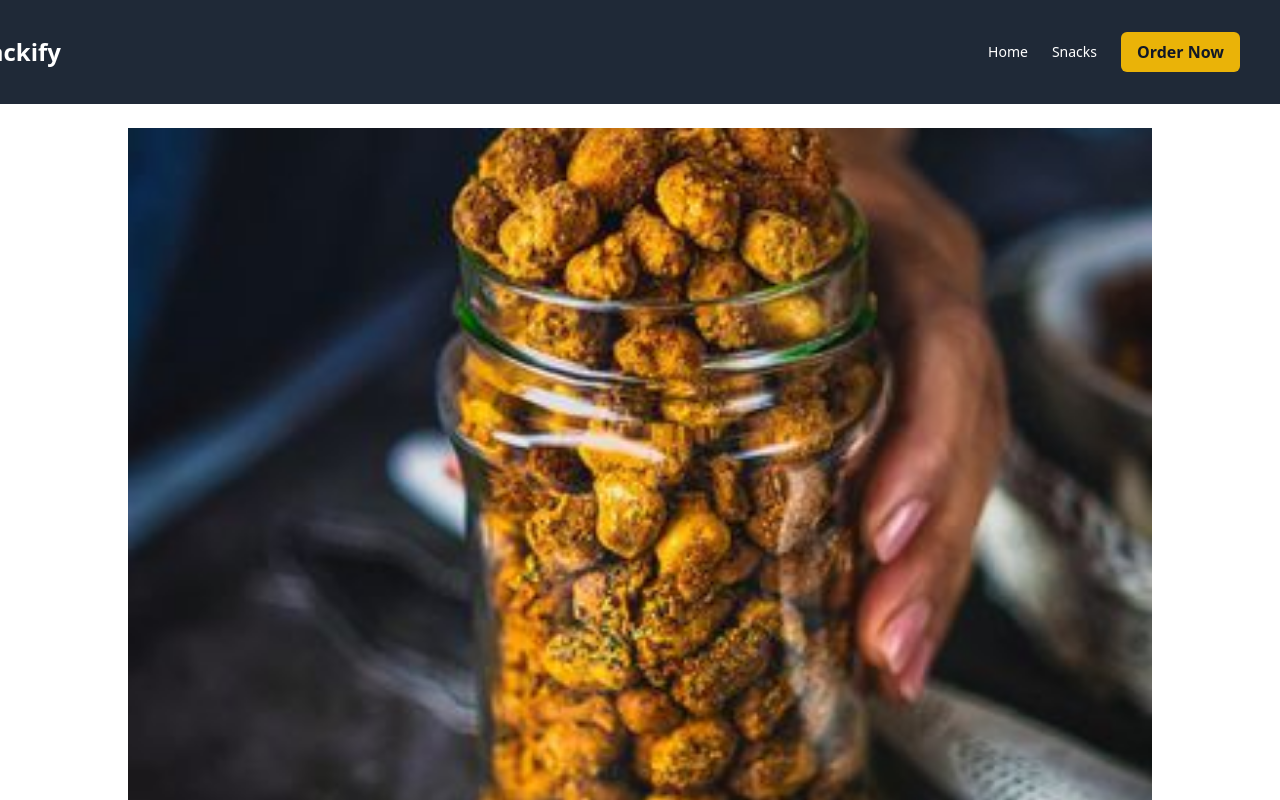
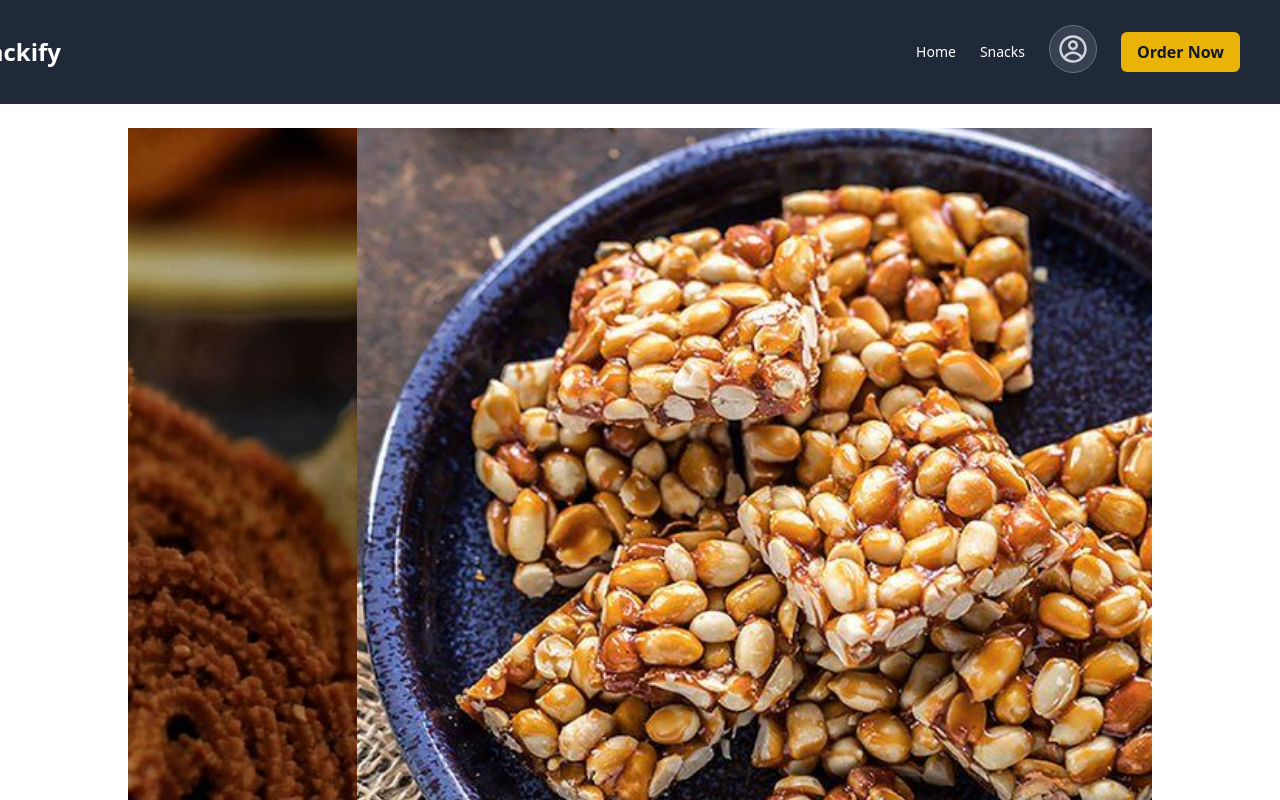
Before and after one commit to quantanmreaper/Snackify, a React (Vite) app in the folder snack-app/: page / in a window 1280 px wide. Shown: the top 800 px of the page. Built offline with nearby package versions, Linux system fonts and the light colour scheme.

Commit message:
Profile Icon in the Header Section

```diff
--- a/snack-app/package.json
+++ b/snack-app/package.json
@@ -14,6 +14,7 @@
     "framer-motion": "^12.5.0",
     "react": "^18.3.1",
     "react-dom": "^18.3.1",
+    "react-icons": "^5.5.0",
     "react-router-dom": "^7.1.1",
     "react-slick": "^0.30.3",
     "slick-carousel": "^1.8.1"
--- a/snack-app/src/components/Header.jsx
+++ b/snack-app/src/components/Header.jsx
@@ -1,7 +1,11 @@
-import React from "react";
+import React, {useState} from "react";
+import {CgProfile} from "react-icons/cg";
 import { Link } from "react-router-dom";
 
 const header = () =>{
+  const [isOpen, setIsOpen] = useState(false);
+  const pmenuItems = ["Profile", "SignOut"];
+
     return(
             <header className="bg-gray-800 text-white py-3">
               <nav className="max-w-7xl mx-auto px-6 sm:px-8 lg:px-10">
@@ -16,7 +20,22 @@ const header = () =>{
                    <Link to="/"  className="hover:text-yellow-300 text-sm font-medium">Home</Link>
                    <Link to="/productdetails" className="hover:text-yellow-300 text-sm font-medium">Snacks</Link>
 
-                   <Link to="/order">
+                <div className="relative inline-block text-left">
+                   <button onClick={() => setIsOpen(!isOpen)} className="relative focus:outline-none">
+                   <CgProfile className="w-12 h-12 text-gray-300 bg-gray-700 p-2 rounded-full border border-gray-500 hover:bg-gray-600 hover:text-yellow-300 transition duration-300" />
+                   </button>
+
+                  {/* Dropdown list code for the profile menu icon */}
+                  {isOpen && (
+                    <div className="absolute right-0 mt-2 w-48 bg-white rounded-lg shadow-lg py-2 z-50 text-gray-300">
+                        <Link to="/" className="block px-4 py-2 text-gray-800 hover:bg-yellow-400 hover:text-gray-1000">Profile</Link>
+                        <Link to="/" className="block px-4 py-2 text-gray-800 hover:bg-yellow-400 hover:text-gray-1000">SignOut</Link>
+                    </div>
+                  )}
+                  </div>
+
+
+                  <Link to="/order">
               <button className="bg-yellow-500 hover:bg-yellow-400 text-gray-900 font-bold py-2 px-4 rounded-md">
                 Order Now
               </button>
--- a/snack-app/src/components/Slider.jsx
+++ b/snack-app/src/components/Slider.jsx
@@ -18,7 +18,7 @@ const ImageSlider = () => {
     slidesToShow: 1,
     slidesToScroll: 1,
     autoplay: true,
-    autoplaySpeed: 1000,
+    autoplaySpeed: 750,
     arrows: true, // Show navigation arrows
   };
 
```
Also changed, not shown: 1 other file (tests, documents, lock files or other folders).
